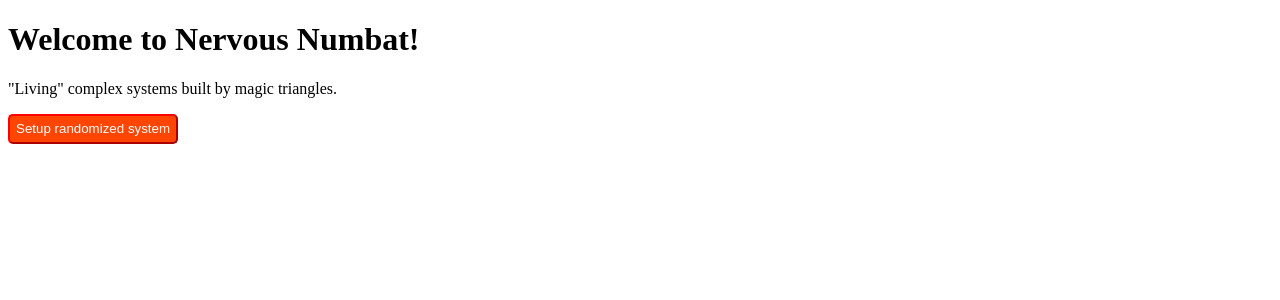
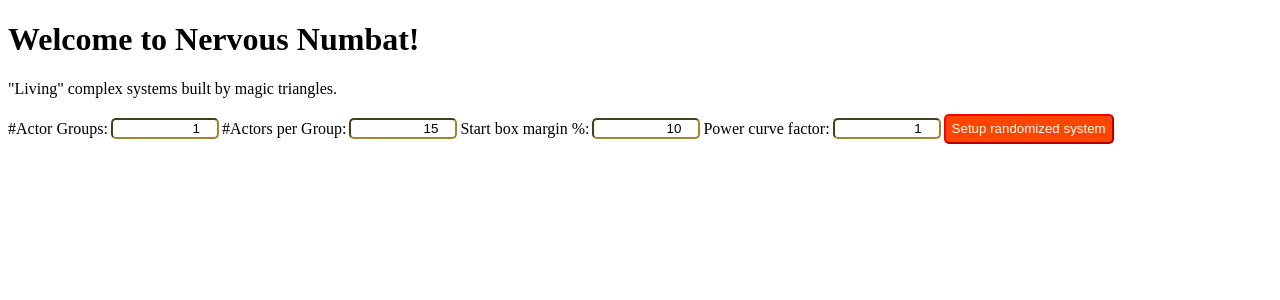
Before and after one commit to FastFurios/Nervous-Numbat, an Angular app: page / in a window 1280 px wide. Shown: the top 300 px of the page. Built offline with nearby package versions, Linux system fonts and the light colour scheme.

Commit message:
system creation UI controls and calculated start boxes

```diff
--- a/src/app/app.html
+++ b/src/app/app.html
@@ -33,10 +33,45 @@
     <main-canvas [pShowTriangles]="pShowTriangles"></main-canvas>
 </div>
 -->
-<div>
-    <button type="button" class="submitButton" (click)="onSystemSetup()" (keyup.enter)="onSystemSetup()">
-        Setup randomized system
-    </button>
+<div class="lineContainerFlexStart">
+    <div class="lineContainerFlexStart">
+        <label for="numActGrps">#Actor Groups: </label>
+        <input type="number"
+            class="inputFormNumber"
+            min=1 max=8
+            id="numActGrps"
+            [(ngModel)]="systemStructParms.numActGrps">
+    </div>
+    <div class="lineContainerFlexStart">
+        <label for="numActorsPerActGrp">#Actors per Group: </label>
+        <input type="number"
+            class="inputFormNumber"
+            min=4
+            id="numActorsPerActGrp"
+            [(ngModel)]="systemStructParms.numActorsPerActGrp">
+    </div>
+    <div class="lineContainerFlexStart">
+        <label for="startBoxMarginPct">Start box margin %: </label>
+        <input type="number"
+            class="inputFormNumber"
+            min=0 max=40 step=5
+            id="startBoxMarginPct"
+            [(ngModel)]="systemStructParms.startBoxMarginPct">
+    </div>
+    <div class="lineContainerFlexStart">
+        <label for="powerCurveFactor">Power curve factor: </label>
+        <input type="number"
+            class="inputFormNumber"
+            min=0 max=1 step="0.05"
+            id="powerCurveFactor"
+            [(ngModel)]="systemStructParms.powerCurveFactor">
+    </div>
+    <div>
+        <button type="button" class="submitButton" (click)="onSystemSetup()" (keyup.enter)="onSystemSetup()">
+            Setup randomized system
+        </button>
+    </div>
 </div>
+
 <main-canvas *ngIf="showCanvas"></main-canvas>
 <router-outlet></router-outlet>
--- a/src/app/app.ts
+++ b/src/app/app.ts
@@ -27,9 +27,10 @@ type ActionsPossible = {
 }
 
 export interface SystemStructParms {
-  numActGrps: number
+  numActGrps:         number
   numActorsPerActGrp: number
-  powerCurveFactor: number
+  powerCurveFactor:   number
+  startBoxMarginPct:  number  // 0..100 in %
 }
 
 // ****************************************************************************************
@@ -47,6 +48,12 @@ export class App {
   public showCanvas : boolean             = false
   public actorGroups: ConfigActorGroup[]  = []
   public configuration: Configuration | undefined
+  public systemStructParms: SystemStructParms = {
+                                                  numActGrps: 1,
+                                                  numActorsPerActGrp: 15,
+                                                  powerCurveFactor: 1,
+                                                  startBoxMarginPct: 10
+                                                }
 
 
   public configFilename: string | undefined
@@ -69,22 +76,56 @@ export class App {
   }
 
   public onSystemSetup(): void {
-    this.actorGroups.push(ConfigActorGroup.newRandomizedActGrp("Explorers",   10, cPowerCurveFactor, new ConfigBox(new ConfigPoint(2000, 4000), new ConfigPoint(4000, 6000))))
-    this.actorGroups.push(ConfigActorGroup.newRandomizedActGrp("Challengers", 10, cPowerCurveFactor, new ConfigBox(new ConfigPoint(6000, 4000), new ConfigPoint(8000, 6000))))
-//  console.log("app.onSystemSetip(): this.actorGroups=")
-//  console.log(this.actorGroups)
-    this.sys.configuration = new Configuration("Explorer", this.actorGroups)
+    this.actorGroups = []
+    for (let i = 0, sbs = this.startBoxesForNumGrps(this.systemStructParms.numActGrps); i < this.systemStructParms.numActGrps; i++) {
+      this.actorGroups.push(ConfigActorGroup.newRandomizedActGrp(`Explorers${i}`, this.systemStructParms.numActorsPerActGrp, this.systemStructParms.powerCurveFactor, sbs[i]))
+    }
+    this.sys.configuration = new Configuration("Explorers", this.actorGroups)
     this.showCanvas = !this.showCanvas
   }
 
-/*?*/
-  public onUpdateParameters(value: boolean): void {
-    console.log(`app.onUpdateParameters(${value})`)
+  private startBoxesForNumGrps(n: number): ConfigBox[] {
+    if (n  < 1) return []  // error
+
+    if (n == 1) return [this.configBoxWithin(new ConfigBox(new ConfigPoint(   0,     0), new ConfigPoint(10000,  10000)))]
+
+    if (n == 2) return [this.configBoxWithin(new ConfigBox(new ConfigPoint(   0,     0), new ConfigPoint( 5000,  10000))),
+                        this.configBoxWithin(new ConfigBox(new ConfigPoint(5000,     0), new ConfigPoint(10000,  10000)))]
+
+    if (n <= 4) return [this.configBoxWithin(new ConfigBox(new ConfigPoint(   0,     0), new ConfigPoint( 5000,   5000))),
+                        this.configBoxWithin(new ConfigBox(new ConfigPoint(5000,     0), new ConfigPoint(10000,   5000))),
+                        this.configBoxWithin(new ConfigBox(new ConfigPoint(   0,  5000), new ConfigPoint( 5000,  10000))),
+                        this.configBoxWithin(new ConfigBox(new ConfigPoint(5000,  5000), new ConfigPoint(10000,  10000)))]
+
+    if (n <= 6) return [this.configBoxWithin(new ConfigBox(new ConfigPoint(   0,     0), new ConfigPoint( 3333,  5000))),
+                        this.configBoxWithin(new ConfigBox(new ConfigPoint(3334,     0), new ConfigPoint( 6666,  5000))),
+                        this.configBoxWithin(new ConfigBox(new ConfigPoint(6667,     0), new ConfigPoint(10000,  5000))),
+                        this.configBoxWithin(new ConfigBox(new ConfigPoint(   0,  5000), new ConfigPoint( 3333, 10000))),
+                        this.configBoxWithin(new ConfigBox(new ConfigPoint(3334,  5000), new ConfigPoint( 6666, 10000))),
+                        this.configBoxWithin(new ConfigBox(new ConfigPoint(6667,  5000), new ConfigPoint(10000, 10000)))]
+
+    if (n <= 8) return [this.configBoxWithin(new ConfigBox(new ConfigPoint(   0,     0), new ConfigPoint( 2500,  5000))),
+                        this.configBoxWithin(new ConfigBox(new ConfigPoint(2500,     0), new ConfigPoint( 5000,  5000))),
+                        this.configBoxWithin(new ConfigBox(new ConfigPoint(5000,     0), new ConfigPoint( 7500,  5000))),
+                        this.configBoxWithin(new ConfigBox(new ConfigPoint(7500,     0), new ConfigPoint(10000,  5000))),
+                        this.configBoxWithin(new ConfigBox(new ConfigPoint(   0,  5000), new ConfigPoint( 2500, 10000))),
+                        this.configBoxWithin(new ConfigBox(new ConfigPoint(2500,  5000), new ConfigPoint( 5000, 10000))),
+                        this.configBoxWithin(new ConfigBox(new ConfigPoint(5000,  5000), new ConfigPoint( 7500, 10000))),
+                        this.configBoxWithin(new ConfigBox(new ConfigPoint(7500,  5000), new ConfigPoint(10000, 10000)))]
+    return []  // error
   }
 
+  private configBoxWithin(area: ConfigBox): ConfigBox {
+    console.log(`app.configBoxWithin(): area= [(${area.lowerLeft.x}, ${area.lowerLeft.y}) / (${area.upperRight.x}, ${area.upperRight.y})]`)
+    const boxWidth    = area.upperRight.x - area.lowerLeft.x
+    const boxHeight   = area.upperRight.y - area.lowerLeft.y
+    const xMargin     = boxWidth  * this.systemStructParms.startBoxMarginPct / 100
+    const yMargin     = boxHeight * this.systemStructParms.startBoxMarginPct / 100
+    const lowerLeft   = new ConfigPoint(area.lowerLeft.x  + xMargin, area.lowerLeft.y  + yMargin)
+    const upperRight  = new ConfigPoint(area.upperRight.x - xMargin, area.upperRight.y - yMargin)
+    return new ConfigBox(lowerLeft, upperRight)
+  }
 
-  //  public onShowTriangleChange(): void {
-//  }
 /*
   // --------------------------------------------------------------------------------------
   //     Discarding Configuration and also the Backend system instance
--- a/src/app/main-canvas/main-canvas.ts
+++ b/src/app/main-canvas/main-canvas.ts
@@ -109,20 +109,24 @@ export class MainCanvas implements AfterViewInit {
 
   /** update the system with the current execution parameters */
   public updateExecParms(): void {
+    console.log(`main-canvas.updateExecParms()`)
     this.sys.updateExecParms(this.sysExecParms)
   }
   /** run&resume button clicked */
   public runResumeIterationsHandler() {
+    console.log(`main-canvas.runResumeIterationsHandler()`)
     this.sys.runResumeIterating()
   }
     /* stop button clicked */
   public stopIterationsHandler() {
+    console.log(`main-canvas.stopIterationsHandler()`)
     this.sys.stopIterating()
     this.runResumeButtonLabel = "Resume"
   }
   /** reset button clicked */
   public resetSystemHandler() {
-    this.sys.reset()
+    console.log(`main-canvas.resetSystemHandler()`)
+    this.sys.reset(this.sysExecParms)
     this.runResumeButtonLabel = "Run"
   }
 
--- a/src/styles.css
+++ b/src/styles.css
@@ -12,7 +12,12 @@
     align-items: center;       /* Optional: vertically centers content */
 }
 
-
+.lineContainerFlexStart {
+    display: flex;
+    flex-direction: row;       /* arrange children horizontally */
+    justify-content: flex-start;   /* centers them horizontally */
+    align-items: center;       /* vertically centers content */
+}
 
 
 .inputFormNumber {
```
